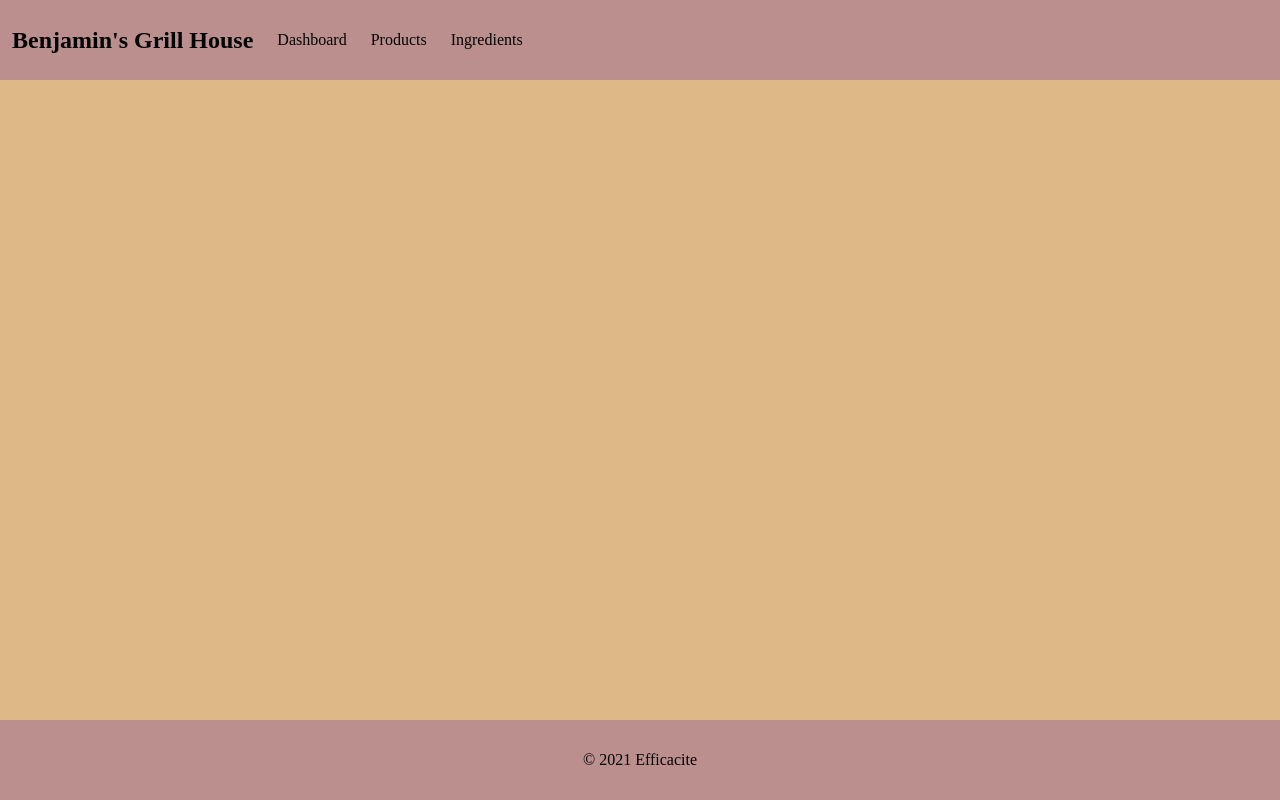
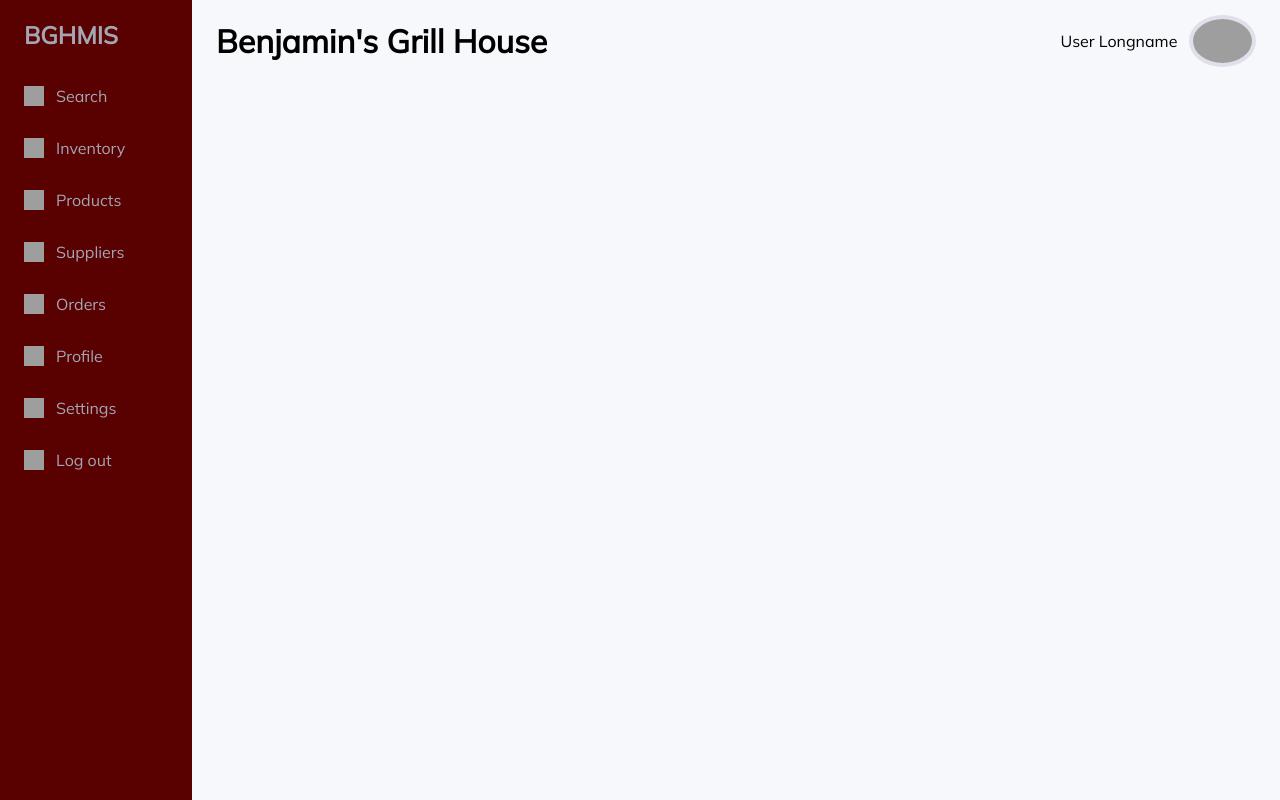
Before and after one commit to matthewdizon/efficacite_inventory_management, a Django app: template main_app/templates/main_app/base.html in a window 1280 px wide. Run offline with Django 3.2, Linux system fonts and the light colour scheme; the template is opened without the code that fills it, so the values that code supplies are empty; grey boxes are pictures that could not be loaded.

Commit message:
added temp design from figma

```diff
--- a/main_app/static/main_app/global.css
+++ b/main_app/static/main_app/global.css
@@ -1,6 +1,10 @@
+@import url('https://fonts.googleapis.com/css2?family=Mulish&display=swap');
+
 body {
     margin: 0;
     padding: 0;
+    display: flex;
+    font-family: 'Mulish', sans-serif;
 }
 
 a {
@@ -11,30 +15,60 @@ a {
 /* Navbar CSS */
 
 nav {
-    background: rosybrown;
+    background: #590101;
 
     display: flex;
-    align-items: center;
-    min-height: 10vh;
-}
-
-nav ul {
-    display: flex;
+    flex-direction: column;
+    min-width: 15vw;
+    height: 100%;
+    position: fixed;
 }
 
 nav a {
-    margin: 0 12px;
+    /* color: #DDE2FF; */
+    color: #A4A6B3;
+    margin: 0 24px;
+}
+
+.nav-link {
+    /* margin-top: 6px; */
+    /* margin-bottom: 12px; */
+    display: flex;
+    align-items: center;
+}
+
+.nav-link img {
+    height: 20px;
+    width: 20px;
+    margin-right: 12px;
 }
 
 /* Content Container */
 
 .content-container {
-    background: burlywood;
-    min-height: 80vh;
+    background: #F7F8FC;
+    margin-left: 15vw;
+    width: 100%;
+    height: 100%;
 
+    padding: 0 24px;
+}
+
+.hero-content {
     display: flex;
-    justify-content: center;
+    justify-content: space-between;
+}
+
+.user-details {
+    display: flex;
     align-items: center;
+}
+
+.user-details img {
+    height: 44px;
+    border-radius: 50%;
+    border: 4px solid #DFE0EB;
+    margin-left: 12px;
 }
 
 /* Footer CSS */
--- a/main_app/templates/main_app/base.html
+++ b/main_app/templates/main_app/base.html
@@ -9,22 +9,65 @@
 
     <body>
         <nav class="navbar navbar-expand-lg navbar-light sticky-top">
-            <h1><a class="navbar-brand mb-0" href="/">Benjamin's Grill House</a></h1>
-            <a href="/#">Dashboard</a>
-            <a href="/products">Products</a>
-            <a href="/#">Ingredients</a>
+            <h1><a class="navbar-brand mb-0" href="/">BGHMIS</a></h1>
+            <a class="nav-link" href="/#">
+                <img src="https://cdn-icons.flaticon.com/png/512/2961/premium/2961545.png?token=exp=1645701022~hmac=85732b52774d5e87dcf2021983f54e21" alt="">
+                <p>Search</p>
+            </a>
+            <a class="nav-link" href="/#">
+                <img src="https://cdn-icons.flaticon.com/png/512/2961/premium/2961545.png?token=exp=1645701022~hmac=85732b52774d5e87dcf2021983f54e21" alt="">
+                <p>Inventory</p>
+            </a>
+            <a class="nav-link" href="/products">
+                <img src="https://cdn-icons.flaticon.com/png/512/2961/premium/2961545.png?token=exp=1645701022~hmac=85732b52774d5e87dcf2021983f54e21" alt="">
+                <p>Products</p>
+            </a>
+            <a class="nav-link" href="/#">
+                <img src="https://cdn-icons.flaticon.com/png/512/2961/premium/2961545.png?token=exp=1645701022~hmac=85732b52774d5e87dcf2021983f54e21" alt="">
+                <p>Suppliers</p>
+            </a>
+            <a class="nav-link" href="/#">
+                <img src="https://cdn-icons.flaticon.com/png/512/2961/premium/2961545.png?token=exp=1645701022~hmac=85732b52774d5e87dcf2021983f54e21" alt="">
+                <p>Orders</p>
+            </a>
+            <a class="nav-link" href="/#">
+                <img src="https://cdn-icons.flaticon.com/png/512/2961/premium/2961545.png?token=exp=1645701022~hmac=85732b52774d5e87dcf2021983f54e21" alt="">
+                <p>Profile</p>
+            </a>
+            <a class="nav-link" href="/#">
+                <img src="https://cdn-icons.flaticon.com/png/512/2961/premium/2961545.png?token=exp=1645701022~hmac=85732b52774d5e87dcf2021983f54e21" alt="">
+                <p>Settings</p>
+            </a>
+            <a class="nav-link" href="/#">
+                <img src="https://cdn-icons.flaticon.com/png/512/2961/premium/2961545.png?token=exp=1645701022~hmac=85732b52774d5e87dcf2021983f54e21" alt="">
+                <p>Log out</p>
+            </a>
+            <!-- <a class="nav-link" href="/#">Inventory</a>
+            <a class="nav-link" href="/products">Products</a>
+            <a class="nav-link" href="/#">Suppliers</a>
+            <a class="nav-link" href="/#">Profile</a>
+            <a class="nav-link" href="/#">Log out</a>
+            <a class="nav-link" href="/#">Orders</a>
+            <a class="nav-link" href="/#">Settings</a> -->
         </nav>
 
         <div class="content-container">
+            <div class="hero-content">
+                <h1>Benjamin's Grill House</h1>
+                <div class="user-details">
+                    <p>User Longname</p>
+                    <img src="https://i.redd.it/caywqzjjhp051.jpg" alt="Profile Picture">
+                </div>
+            </div>
             <div>
                 {% block content %}
                 {% endblock %}
             </div>
         </div>
 
-        <footer class="footer">
+        <!-- <footer class="footer">
             <div class="container">© 2021 Efficacite</div>
-        </footer>
+        </footer> -->
 
     </body>
 </html>
```
